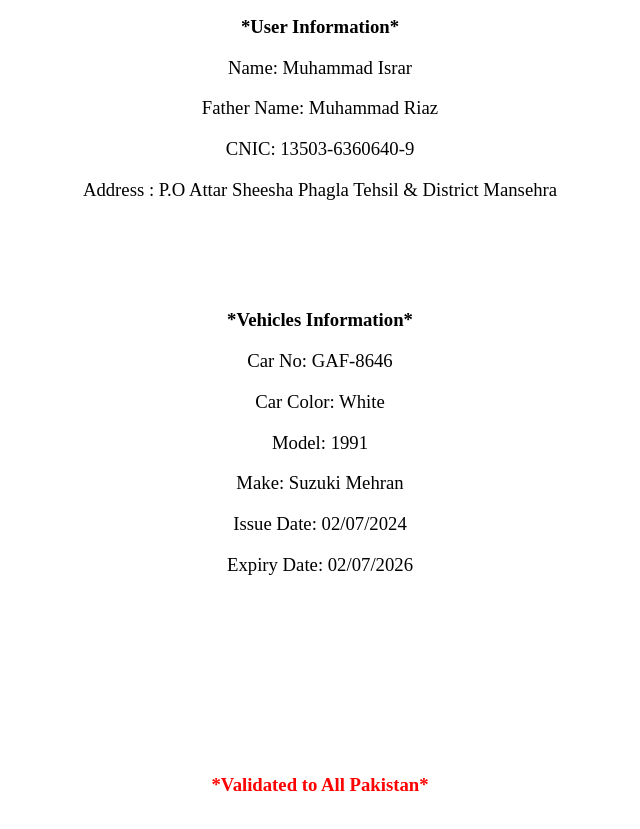
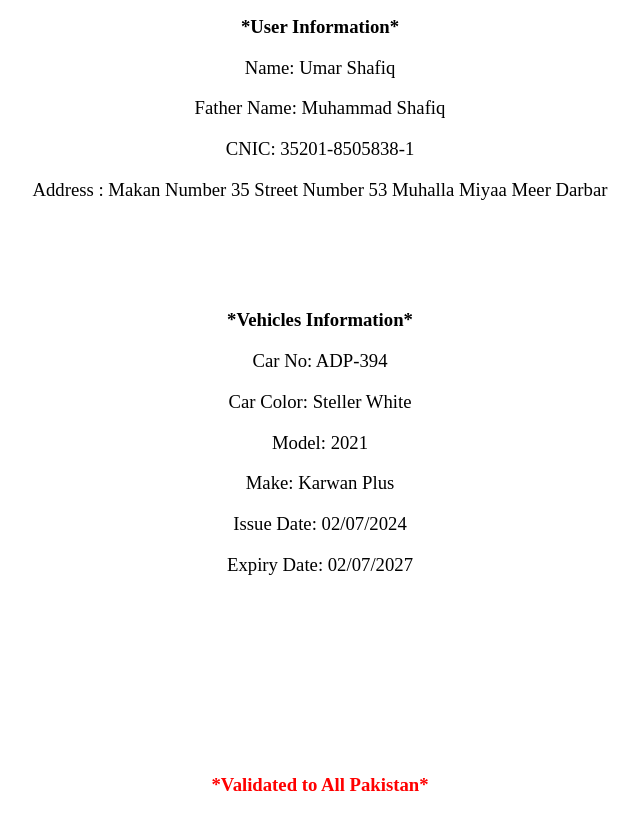
Before and after one commit to pakistanministry/ministryinterior3520185058381, a plain HTML site: page index.html in a window 1280 px wide. Shown: the part 2577-3406 px from the top of the page, without its empty margins (320-960 px from the left). Drawn offline with Linux system fonts and the light colour scheme.

Commit message:
index.html

```diff
--- a/index.html
+++ b/index.html
@@ -68,18 +68,18 @@
 <h3><b>Issuing Authority</b>: Muhammad Asad Mehmood</h3>
 <h3 class="padding-4">Section Officer (E-2)</h3>
 <h3><b>*User Information*</b></h3>
-<h3>Name: Muhammad Israr   </h3>
-<h3>Father Name: Muhammad Riaz </h3>
-<h3>CNIC: 13503-6360640-9  </h3>
-<h3 class="padding-2">Address : P.O Attar Sheesha Phagla Tehsil & District Mansehra
-</br>   </h3>
+<h3>Name: Umar Shafiq   </h3>
+<h3>Father Name: Muhammad Shafiq </h3>
+<h3>CNIC: 35201-8505838-1  </h3>
+<h3 class="padding-2">Address : Makan Number 35 Street Number 53 Muhalla Miyaa Meer Darbar
+</br>  </h3>
 <h3><b>*Vehicles Information*</b></h3>
-<h3>Car No: GAF-8646  </h3>
-<h3>Car Color: White </h3>
-<h3>Model: 1991</h3>
-<h3>Make: Suzuki Mehran</h3>
+<h3>Car No: ADP-394  </h3>
+<h3>Car Color: Steller White </h3>
+<h3>Model: 2021</h3>
+<h3>Make: Karwan Plus</h3>
 <h3>Issue Date: 02/07/2024 </h3>
-<h3 class="padding-5">Expiry Date: 02/07/2026</h3>
+<h3 class="padding-5">Expiry Date: 02/07/2027</h3>
 <h3 class="padding-4" style="color:red"><b>*Validated to All Pakistan*</b></h3>
 <h4 style="color:red">CopyRight</h4>
 <div><b>@2024</b> Ministry of Interior Pakistan Phone No: 051-9206660 Fax No: 051-9204193 Email ID: <a href="/cdn-cgi/l/email-protection" class="__cf_email__" data-cfemail="bcd8cfd0ddcb8efcd5d2c8d9ced5d3ce92dbd3ca92ccd7">[email&#10;protected]</a></div>
```
